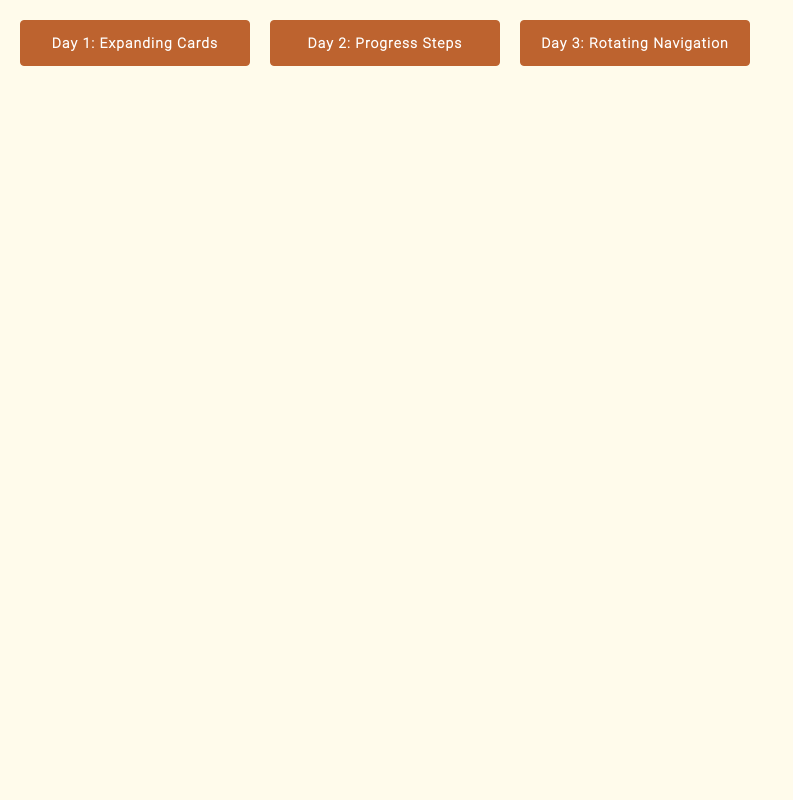
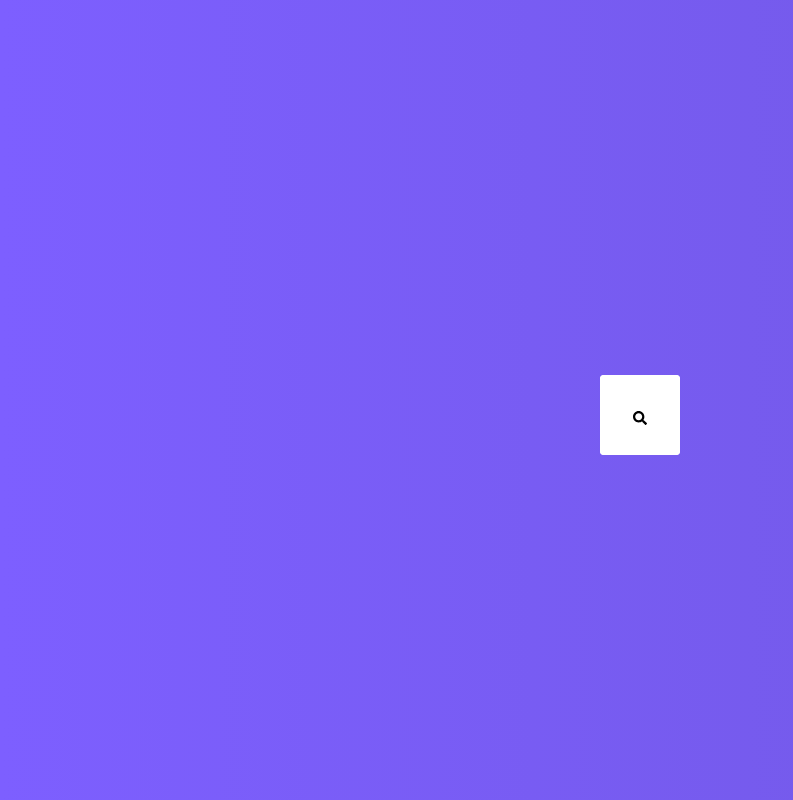
Before and after one commit to er-shrey/js-challenge, an Angular app: page /hidden-search in a window 1280 px wide. Before the commit this address led to /home. Shown: the whole page, without its empty margins (0-793 px from the left). Built offline with nearby package versions, Linux system fonts and the light colour scheme.

Commit message:
hidden search added

```diff
--- a/src/app/app-routing.module.ts
+++ b/src/app/app-routing.module.ts
@@ -2,6 +2,7 @@ import { NgModule } from '@angular/core';
 import { Title } from "@angular/platform-browser";
 import { Routes, RouterModule, Router, NavigationStart } from '@angular/router';
 import { ExpandingCardsComponent } from './expanding-cards/expanding-cards.component';
+import { HiddenSearchComponent } from './hidden-search/hidden-search.component';
 import { HomeComponent } from './home/home.component';
 import { ProgressStepsComponent } from './progress-steps/progress-steps.component';
 import { RotatingNavigationComponent } from './rotating-navigation/rotating-navigation.component';
@@ -23,6 +24,10 @@ const routes: Routes = [
   {
     path: 'rotating-navigation',
     component: RotatingNavigationComponent
+  },
+  {
+    path: 'hidden-search',
+    component: HiddenSearchComponent
   },
   {
     path: '',
--- a/src/app/app.module.ts
+++ b/src/app/app.module.ts
@@ -9,6 +9,7 @@ import { ExpandingCardsComponent } from './expanding-cards/expanding-cards.compo
 import { FloatingBackBtnComponent } from './global/components/floating-back-btn/floating-back-btn.component';
 import { ProgressStepsComponent } from './progress-steps/progress-steps.component';
 import { RotatingNavigationComponent } from './rotating-navigation/rotating-navigation.component';
+import { HiddenSearchComponent } from './hidden-search/hidden-search.component';
 
 @NgModule({
   declarations: [
@@ -17,7 +18,8 @@ import { RotatingNavigationComponent } from './rotating-navigation/rotating-navi
     ExpandingCardsComponent,
     FloatingBackBtnComponent,
     ProgressStepsComponent,
-    RotatingNavigationComponent
+    RotatingNavigationComponent,
+    HiddenSearchComponent
   ],
   imports: [
     BrowserModule,
--- /dev/null
+++ b/src/app/hidden-search/hidden-search.component.html
@@ -0,0 +1,6 @@
+<div class="search" [ngClass]="{'active': searching}">
+    <input type="text" class="input" placeholder="Search...">
+    <button class="btn" (click)="searching = !searching">
+        <fa-icon [icon]="faSearch"></fa-icon>
+    </button>
+</div>
--- /dev/null
+++ b/src/app/hidden-search/hidden-search.component.scss
@@ -0,0 +1,56 @@
+:host {
+    display: flex;
+    justify-content: center;
+    align-items: center;
+    height: 100%;
+    background-image: linear-gradient(90deg, #7D5FFF, #7158E2);
+
+    .search {
+        position: relative;
+        height: 50px;
+
+        .input {
+            background-color: #FFFFFF;
+            border: 0;
+            font-size: 15px;
+            padding: 15px;
+            height: 50px;
+            width: 50px;
+            transition: width 0.3s ease;
+            border-radius: 4px;
+
+            &:focus {
+                outline: none;
+            }
+        }
+
+        .btn {
+            background-color: #FFFFFF;
+            border: 0;
+            font-size: 24px;
+            position: absolute;
+            top: 0;
+            left: 0;
+            height: 50px;
+            width: 50px;
+            transition: transform 0.3s ease;
+            padding: 15px;
+            border-radius: 4px;
+
+            &:focus {
+                outline: none;
+                box-shadow: none;
+            }
+        }
+
+        &.active {
+            .input {
+                width: 200px;
+            }
+
+            .btn {
+                transform: translateX(198px);
+            }
+        }
+    }
+}
--- /dev/null
+++ b/src/app/hidden-search/hidden-search.component.ts
@@ -0,0 +1,21 @@
+import { Component, OnInit } from '@angular/core';
+import {
+  faSearch
+} from '@fortawesome/free-solid-svg-icons';
+
+@Component({
+  selector: 'hidden-search',
+  templateUrl: './hidden-search.component.html',
+  styleUrls: ['./hidden-search.component.scss']
+})
+export class HiddenSearchComponent implements OnInit {
+
+  faSearch = faSearch;
+  searching: boolean = false;
+
+  constructor() { }
+
+  ngOnInit(): void {
+  }
+
+}
--- a/src/app/home/home.component.html
+++ b/src/app/home/home.component.html
@@ -1,3 +1 @@
-<button class="btn" routerLink="/expanding-cards">Day 1: Expanding Cards</button>
-<button class="btn" routerLink="/progress-steps">Day 2: Progress Steps</button>
-<button class="btn" routerLink="/rotating-navigation">Day 3: Rotating Navigation</button>
+<button *ngFor="let link of linkList" class="btn" [routerLink]="link.link">{{link.title}}</button>
--- a/src/app/home/home.component.ts
+++ b/src/app/home/home.component.ts
@@ -7,6 +7,25 @@ import { Component, OnInit } from '@angular/core';
 })
 export class HomeComponent implements OnInit {
 
+  linkList = [
+    {
+      "link":"/expanding-cards",
+      "title":"Day 1: Expanding Cards"
+    },
+    {
+      "link":"/progress-steps",
+      "title":"Day 2: Progress Steps"
+    },
+    {
+      "link":"/rotating-navigation",
+      "title":"Day 3: Rotating Navigation"
+    },
+    {
+      "link":"/hidden-search",
+      "title":"Day 4: Hidden Search"
+    }
+  ];
+
   constructor() { }
 
   ngOnInit(): void {
```
Also changed, not shown: 1 other file (tests, documents, lock files or other folders).
